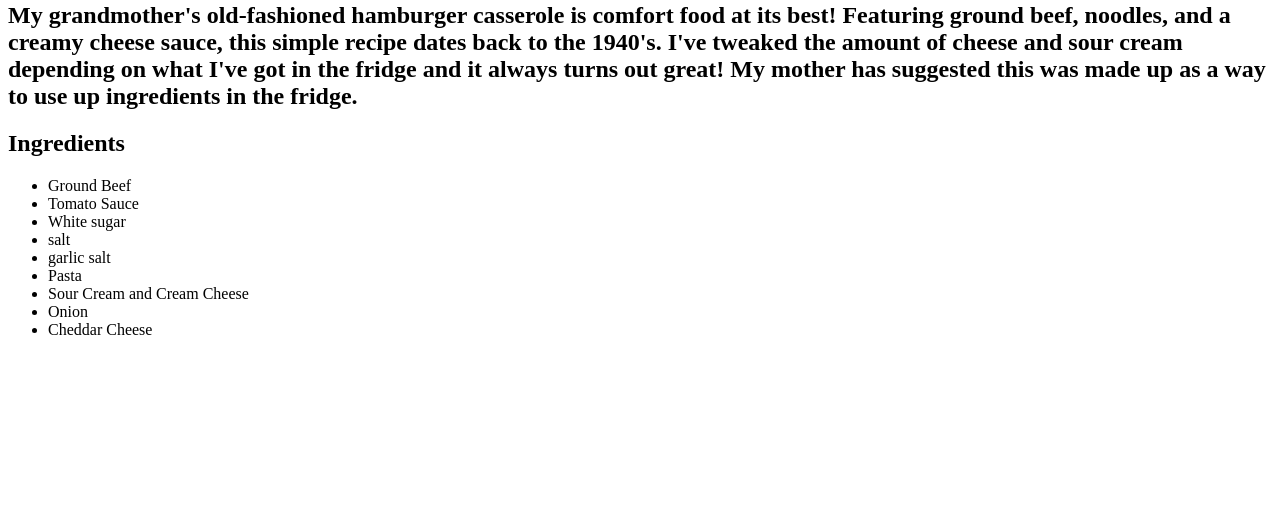
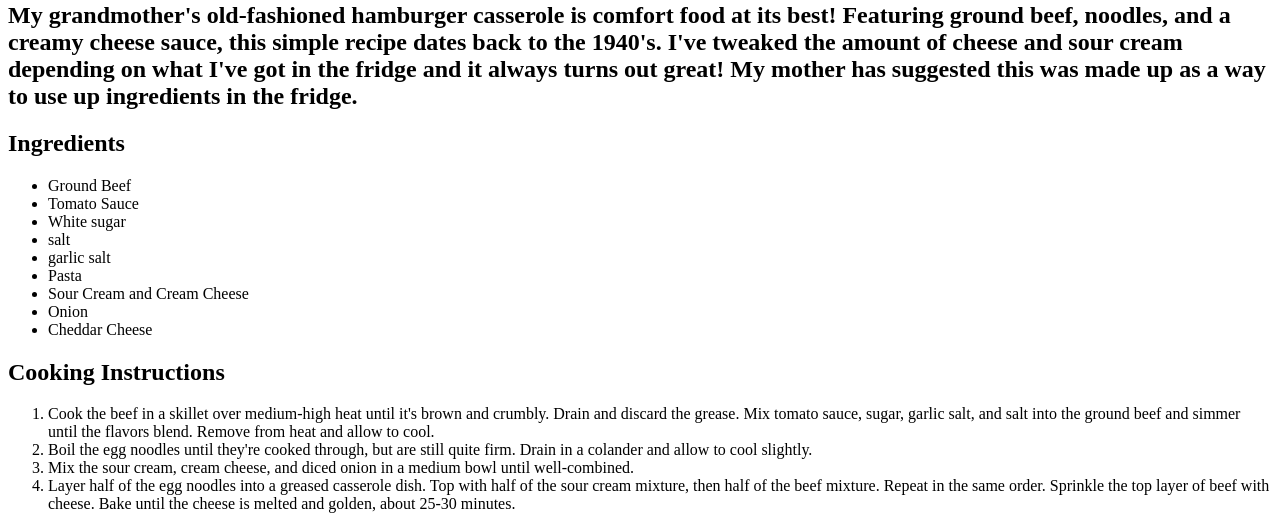
Before and after one commit to DanielMorettin/odin-recipes, a plain HTML site: page recipes/groundbeefcasserole.html in a window 1280 px wide. Shown: the part 402-931 px from the top of the page. Before the commit the page ends 800 px from the top, so only its background shows below. Drawn offline with Linux system fonts and the light colour scheme.

Commit message:
Add list of cooking isntructions to ground beef casserole

```diff
--- a/recipes/groundbeefcasserole.html
+++ b/recipes/groundbeefcasserole.html
@@ -22,5 +22,12 @@
         <li>Onion</li>
         <li>Cheddar Cheese</li>
     </ul>
+    <h2>Cooking Instructions</h2>
+    <ol>
+        <li>Cook the beef in a skillet over medium-high heat until it's brown and crumbly. Drain and discard the grease. Mix tomato sauce, sugar, garlic salt, and salt into the ground beef and simmer until the flavors blend. Remove from heat and allow to cool.</li>
+        <li>Boil the egg noodles until they're cooked through, but are still quite firm. Drain in a colander and allow to cool slightly.</li>
+        <li>Mix the sour cream, cream cheese, and diced onion in a medium bowl until well-combined.</li>
+        <li>Layer half of the egg noodles into a greased casserole dish. Top with half of the sour cream mixture, then half of the beef mixture. Repeat in the same order. Sprinkle the top layer of beef with cheese. Bake until the cheese is melted and golden, about 25-30 minutes.</li>
+    </ol>
 </body>
 </html>
```
